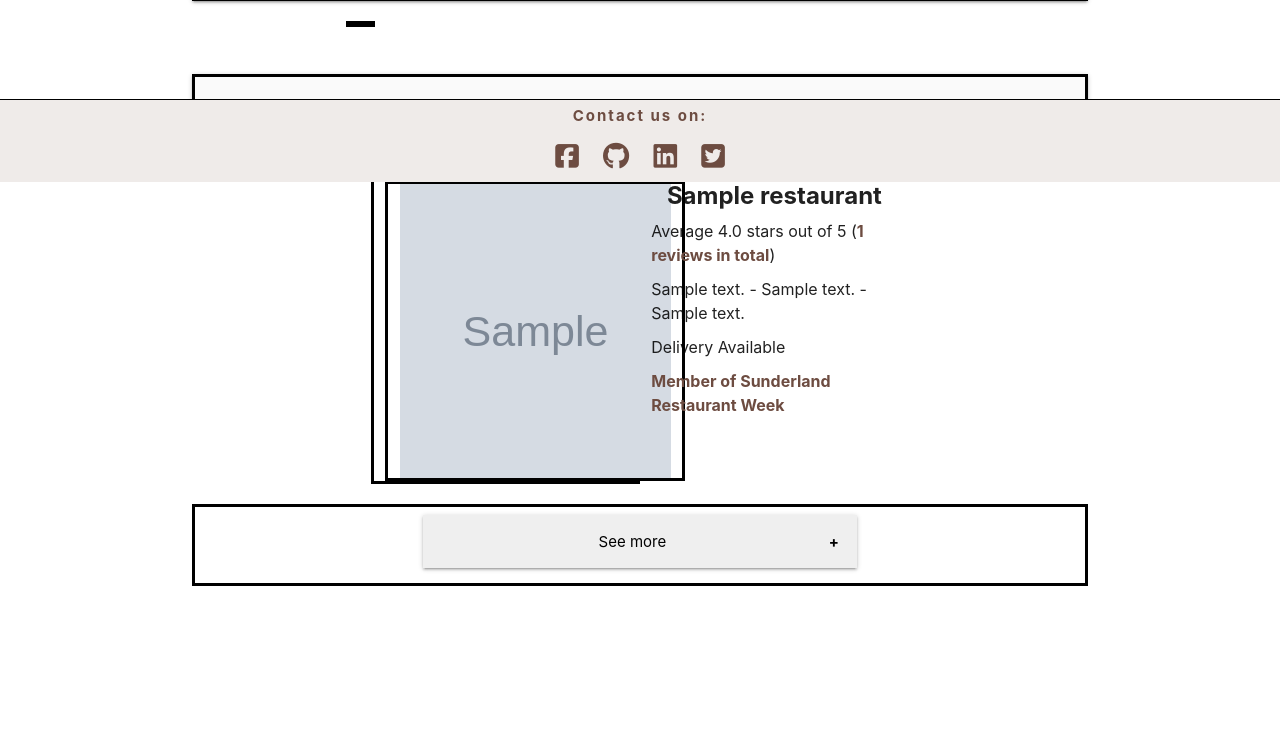
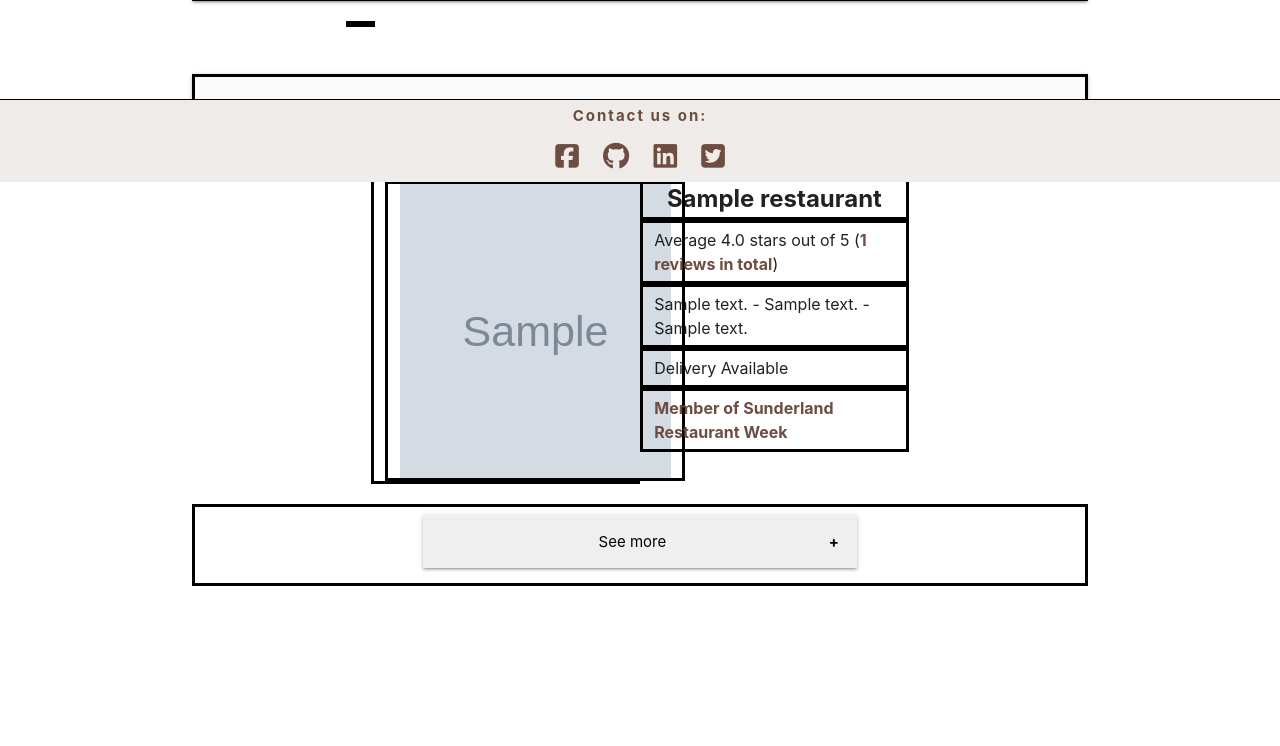
Before and after one commit to Dan-Matthews-23/local-legends, a Flask app: page / in a window 1280 px wide. Shown: the part 618-1364 px from the top of the page. Run offline with Flask 3, Linux system fonts and the light colour scheme; tables that the repository leaves empty hold one stand-in row (values such as "Sample post"); grey boxes marked "Sample" are stand-in pictures; some libraries are stand-ins or nearby versions.

Commit message:
UPDATED index to correct error with thumbnail image

```diff
--- a/local_legends/templates/index.html
+++ b/local_legends/templates/index.html
@@ -147,7 +147,7 @@
     </div>
     <div
       id="thumb-col-heading"
-      class="col align-center s12 m12 l12 xl6 bold larger-than-default-text"
+      class="col with-borders align-center s12 m12 l12 xl6 bold larger-than-default-text"
     >
       {{ restaurants_snippet.restaurant_name }}
     </div>
@@ -157,25 +157,25 @@
       id="restaurant_id"
       value="{{restaurants_snippet.restaurant_id }}"
     />
-    <div id="thumb-col-stars" class="col s12 m12 l6 xl6 default-text-size">
+    <div id="thumb-col-stars" class="col with-borders s12 m12 l6 xl6 default-text-size">
       {% if restaurants_snippet.restaurant_average_overall_stars %} Average {{
       restaurants_snippet.restaurant_average_overall_stars }} stars out of 5 (<a
         href="{{ url_for('restaurant_profile', restaurant_id=restaurants_snippet.restaurant_id) }}"
         >{{ restaurants_snippet.restaurant_review_count }} reviews in total</a
       >) {% else %} This restaurant has no reviews {% endif %}
     </div>
-    <div id="thumb-col-keyword" class="col s12 m12 l6 xl6 default-text-size">
+    <div id="thumb-col-keyword" class="col with-borders s12 m12 l6 xl6 default-text-size">
       {{ restaurants_snippet.restaurant_cuisine_one }} - {{
       restaurants_snippet.restaurant_cuisine_two }} - {{
       restaurants_snippet.restaurant_cuisine_three }}
     </div>
-    <div id="thumb-col-delivery" class="col s12 m12 l6 xl6 default-text-size">
+    <div id="thumb-col-delivery" class="col with-borders s12 m12 l6 xl6 default-text-size">
       {% if restaurants_snippet.restaurant_delivery == True %} Delivery
       Available {% else %} Delivery Not Available {% endif %}
     </div>
     <div
       id="thumb-col-restaurant-week"
-      class="col s12 m12 l6 xl6 default-text-size"
+      class="col with-borders s12 m12 l6 xl6 default-text-size"
     >
       <a
         target="_blank"
```
